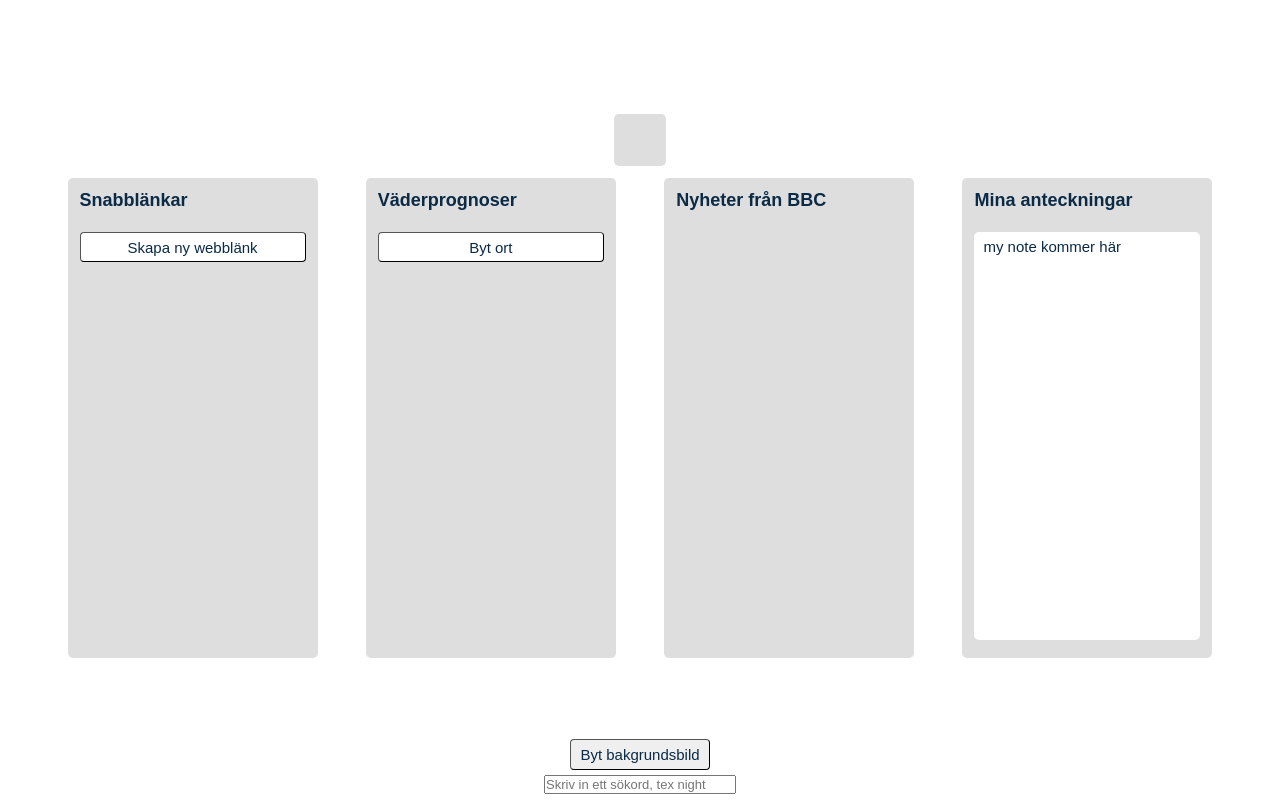
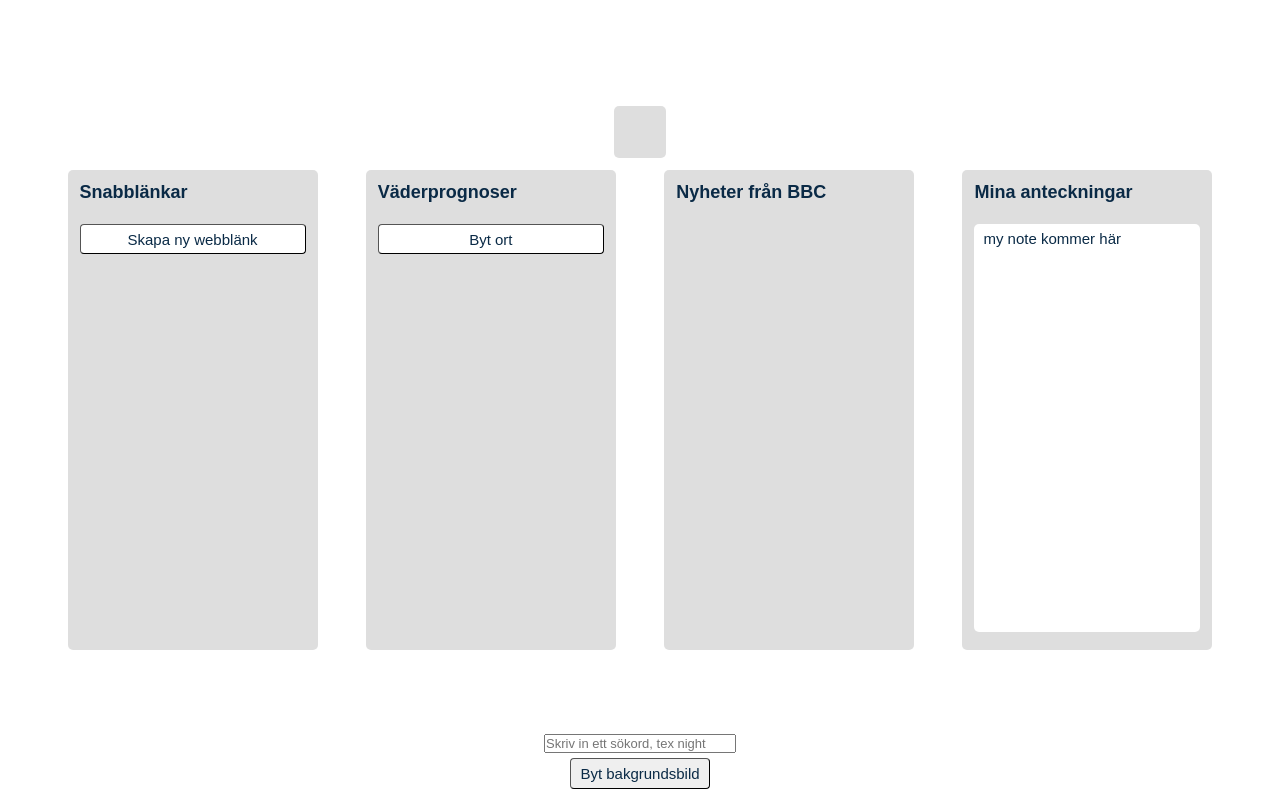
Before and after one commit to hobornemann/Dashboard, a website built with Vite: page index.html in a window 1280 px wide. Built offline with nearby package versions, Linux system fonts and the light colour scheme; no server answers.

Commit message:
fine tuning

```diff
--- a/index.html
+++ b/index.html
@@ -71,8 +71,8 @@
     </main>
     <div class="empty-container2"></div>
     <footer class="footer-container">
+      <input class="background-image-search-input input" type="text" name="background-search-input" id="background-search-input" placeholder="Skriv in ett sökord, tex night">
       <button class="change-background-image-button button">Byt bakgrundsbild</button>
-      <input class="background-image-search-input input" type="text" name="background-search-input" id="background-search-input" placeholder="Skriv in ett sökord, tex night">
     </footer>
   </body>
 </html>
--- a/style.css
+++ b/style.css
@@ -69,6 +69,21 @@
 
 .empty-container2{
   grid-area: emptyContainer2;
+  margin-top: 1vh;
+  min-height: 1vh;
+}
+
+
+.footer-container{
+  grid-area: footerContainer;
+  display: flex;
+  flex-direction: column;
+  justify-content: center;
+  align-items: center;
+  height: 5vh;
+  width: 100vw;
+  margin-top: 1vh;
+  margin-bottom: 2vh;
 }
 
 .main-container{
@@ -79,6 +94,7 @@
   align-items: center;
 
 }
+
 
 .main-heading{
   display: flex;
@@ -138,17 +154,6 @@
   margin: 0.7vh 0vw;
   font-size: clamp(10px, 2vh, 15px);
   color: var(--color01);
-}
-
-.footer-container{
-  grid-area: footerContainer;
-  display: flex;
-  flex-direction: column;
-  justify-content: center;
-  align-items: center;
-  height: 5vh;
-  width: 100vw;
-  margin-bottom: 2vh;
 }
 
 
@@ -424,4 +429,6 @@ a{
 
 .background-image-search-input{
   width: 15vw;
+  min-width: 150px;
+  max-width: 300px;
 }
```
